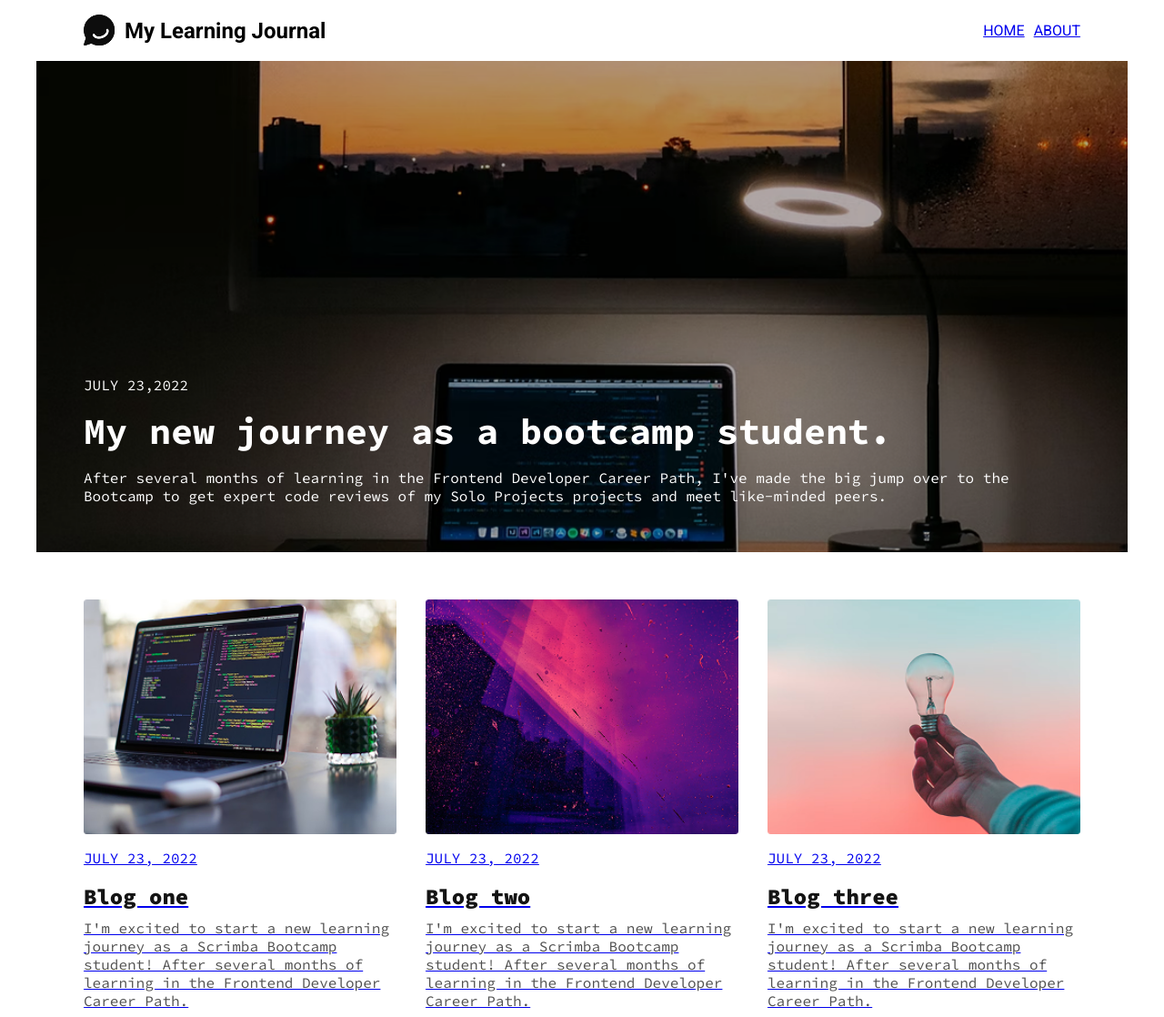
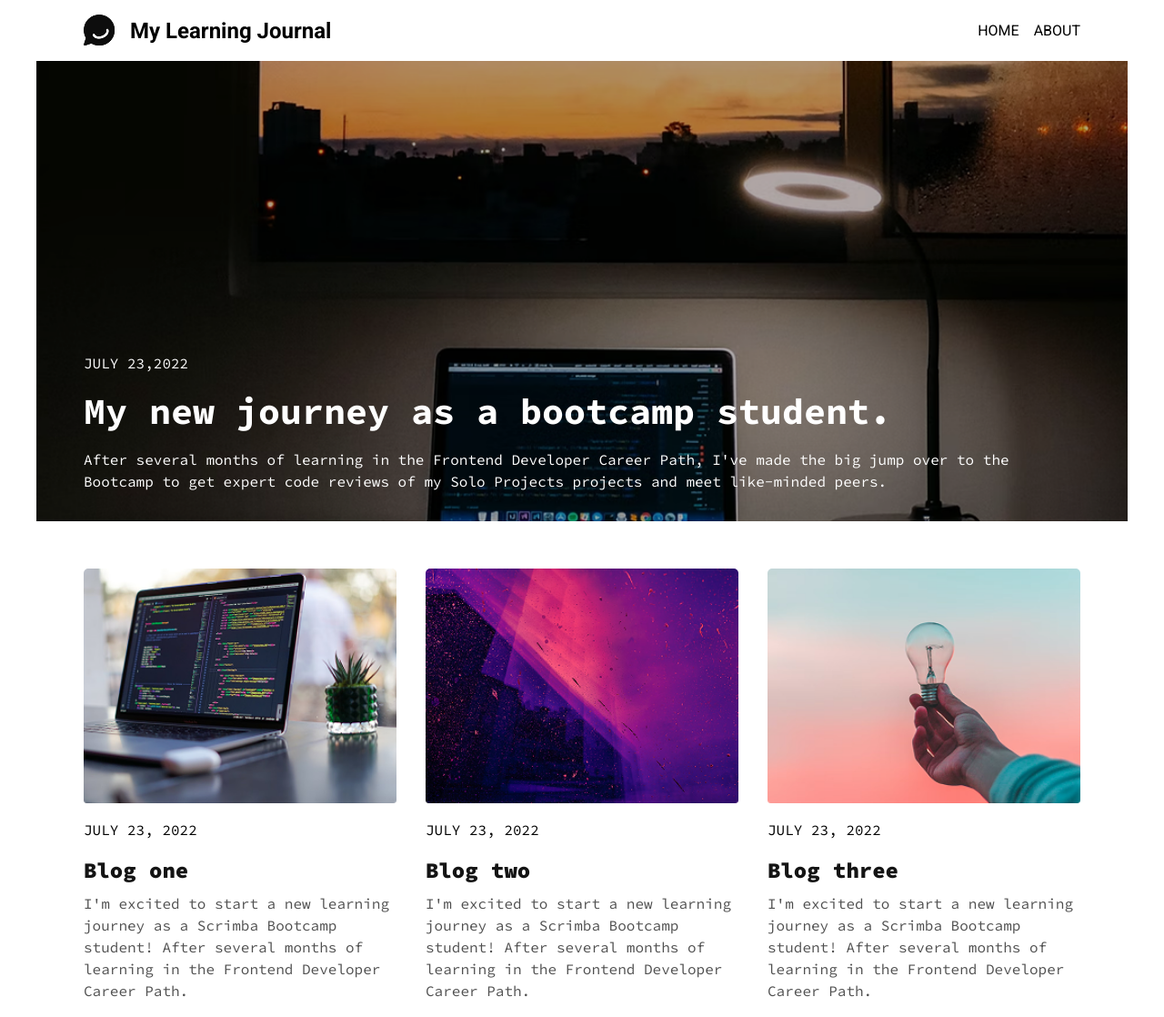
Before and after one commit to danchaud-vincent/learning-journal_project, a plain HTML site: page index.html in a window 1280 px wide. Shown: the top 1118 px of the page at 91% size. Drawn offline with Linux system fonts and the light colour scheme.

Commit message:
update css and html

```diff
--- a/css/index.css
+++ b/css/index.css
@@ -22,7 +22,8 @@ header{
     --light-black: #202020;
     --medium-black: #141414;
     --gray: #D7D7D7;
-    --light-gray: #ECECEC;
+    --light-gray1: #f9f9f9;
+    --light-gray2: #ECECEC;
     --dark-gray: #505050;
 
     /* FONT SIZES */
@@ -30,7 +31,8 @@ header{
     --fs-s: 1rem;  /*16px*/
     --fs-m: 1.5rem; /*24px*/
     --fs-l: 2.75rem; /*44px*/
-    --fs-title: 2.5rem; /*40px*/
+    --fs-title-small: 2rem; /*32px*/
+    --fs-title: 2.5rem;
 }
 
 
@@ -38,6 +40,7 @@ header{
 
 /*  LAYOUT */
 .wrapper{
+    min-width: 576px;
     max-width: 1200px;
     margin: 0 auto;
 }
@@ -55,24 +58,26 @@ header{
 .header-title{
     display: flex;
     align-items: center;
-    gap: 10px;
+    gap: 1em;
     padding: 1em 0;
 }
 
 .hero-section{
-    position: relative;
+    background-image: url("/images/blog-image-hero.png");
+    background-position: center;
+    background-size: cover;
+
 }
 
 .hero-content{
-    position: absolute;
-    top: 0;
     color: var(--white);
 
-    height: 100%;
+
     display: flex;
     flex-direction: column;
     justify-content: end;
-    padding-bottom: 3.25em;
+    padding-top: 5em;
+    padding-bottom: 2em;
 }
 
 .articles-section{
@@ -83,10 +88,8 @@ header{
 }
 
 .article-content{
-    padding-top: 1em;
+    padding: 0.5em 0;
 }
-
-
 
 footer{
     background-color: var(--light-black);
@@ -98,13 +101,41 @@ footer{
 /*  NAV */
 .header-nav-ul{
     display: flex;
-    gap: 10px;
+    gap: 1em;
     list-style-type: none; /* Remove bullets */
     padding: 0; /* Remove padding */
     margin: 0; /* Remove margins */
 }
 
+
 /*  LINKS */
+a{
+    text-decoration: none;
+}
+
+.nav-link{
+    color: var(--black);
+}
+
+.article-link{
+    overflow: hidden;
+    border-bottom: 6px solid transparent;
+    border-top-left-radius: 5px;
+    border-top-right-radius: 5px;
+}
+
+.article-link img{
+    transition: all 300ms ease-in-out;
+}
+
+.article-link:hover img, .article-link:focus img{
+    transform: scale(1.04);
+}
+
+.article-link:hover, .article-link:focus{
+    background-color: var(--light-gray1);
+    border-bottom: 6px solid var(--light-black);
+}
 
 /*  TYPOGRAPHY */
 h1, h2, h3, p{
@@ -112,8 +143,12 @@ h1, h2, h3, p{
 }
 
 h1{
-    font-size: var(--fs-title);
-    margin: 0.4em 0; /* 16px -> 40px to 16px*/
+    font-size: var(--fs-title-small);
+    margin: 0.5em 0; /* 16px -> 32px to 16px*/
+}
+
+p{
+    line-height: 1.5;
 }
 
 .article-title{
@@ -121,6 +156,10 @@ h1{
     font-weight: 900;
     color: var(--medium-black);
     margin: 0.7em 0 0.375em 0; /* 16px -> 24px to 16px*/
+}
+
+.article-link time{
+    color: var(--black);
 }
 
 .article-p{
@@ -132,7 +171,7 @@ h1{
 }
 
 .footer-title{
-    color: var(--light-gray);
+    color: var(--light-gray2);
 }
 
 .footer-p{
@@ -145,20 +184,37 @@ h1{
     display: block;
 }
 
+.article-img{
+    margin-bottom: 9px;
+}
+
 
 
 /******* MEDIA QUERIES *******/
 
 @media (min-width: 768px){
 
+    .hero-content{
+        padding-top: 10em;
+    }
+
     .articles-section{
         display: grid;
         grid-template-columns: 1fr 1fr;
     }
 
+    h1{
+        font-size: var(--fs-title);
+        margin: 0.4em 0; /* 16px -> 40px to 16px*/
+    }
+
 }
 
 @media (min-width: 992px){
+
+    .hero-content{
+        padding-top: 20em;
+    }
 
     .articles-section{
         display: grid;
--- a/index.html
+++ b/index.html
@@ -21,14 +21,14 @@
 
             <nav class="header-nav">
                 <ul class="header-nav-ul">
-                    <li><a href="#">HOME</a></li>
-                    <li><a href="#">ABOUT</a></li>
+                    <li><a class="nav-link" href="#">HOME</a></li>
+                    <li><a class="nav-link" href="#">ABOUT</a></li>
                 </ul>
             </nav>
         </header>
         <main class="wrapper">
             <section class="hero-section">
-                <img class="hero-img" src="images/blog-image-hero.png" alt="a laptop on a desk with a city view outside the window.">
+                <!-- <img class="hero-img" src="images/blog-image-hero.png" alt="a laptop on a desk with a city view outside the window."> -->
 
                 <div class="hero-content container">
                     <p><time datetime="2022-07-23">JULY 23,2022</time></p>
@@ -39,7 +39,7 @@
 
             <section class="articles-section container">
 
-                <a href="#" aria-label="Read blog one">
+                <a class="article-link" href="#" aria-label="Read blog one">
                     <article>
                         <img class="article-img" src="images/blog-image-06.png" alt="A laptop on a desk with a green plant to its right.">
                         <div class="article-content">
@@ -50,7 +50,7 @@
                     </article>
                 </a>
 
-                <a href="#" aria-label="Read blog two">
+                <a class="article-link" href="#" aria-label="Read blog two">
                     <article>
                         <img class="article-img" src="images/blog-image-05.png" alt="A modern painting with dark and purple colors.">
                         <div class="article-content">
@@ -61,7 +61,7 @@
                     </article>
                 </a>
 
-                <a href="#" aria-label="Read blog three">
+                <a class="article-link" href="#" aria-label="Read blog three">
                     <article>
                         <img class="article-img" src="images/blog-image-04.png" alt="A hand holding a lightbulb.">
                         <div class="article-content">
@@ -72,7 +72,7 @@
                     </article>
                 </a>
 
-                <a href="#" aria-label="Read blog four">
+                <a class="article-link" href="#" aria-label="Read blog four">
                     <article>
                         <img class="article-img" src="images/blog-image-03.png" alt="A blond woman walking or dancing at the beach.">
                         <div class="article-content">
@@ -83,7 +83,7 @@
                     </article>
                 </a>
 
-                <a href="#" aria-label="Read blog five">
+                <a class="article-link" href="#" aria-label="Read blog five">
                     <article>
                         <img class="article-img" src="images/blog-image-02.png" alt="A laptop on a wood table in a living room.">
                         <div class="article-content">
@@ -94,7 +94,7 @@
                     </article>
                 </a>
 
-                <a href="#" aria-label="Read blog six">
+                <a class="article-link" href="#" aria-label="Read blog six">
                     <article>
                         <img class="article-img" src="images/blog-image-01.png" alt="A laptop's screen with a code editor opened and the logo of React.">
                         <div class="article-content">
```
